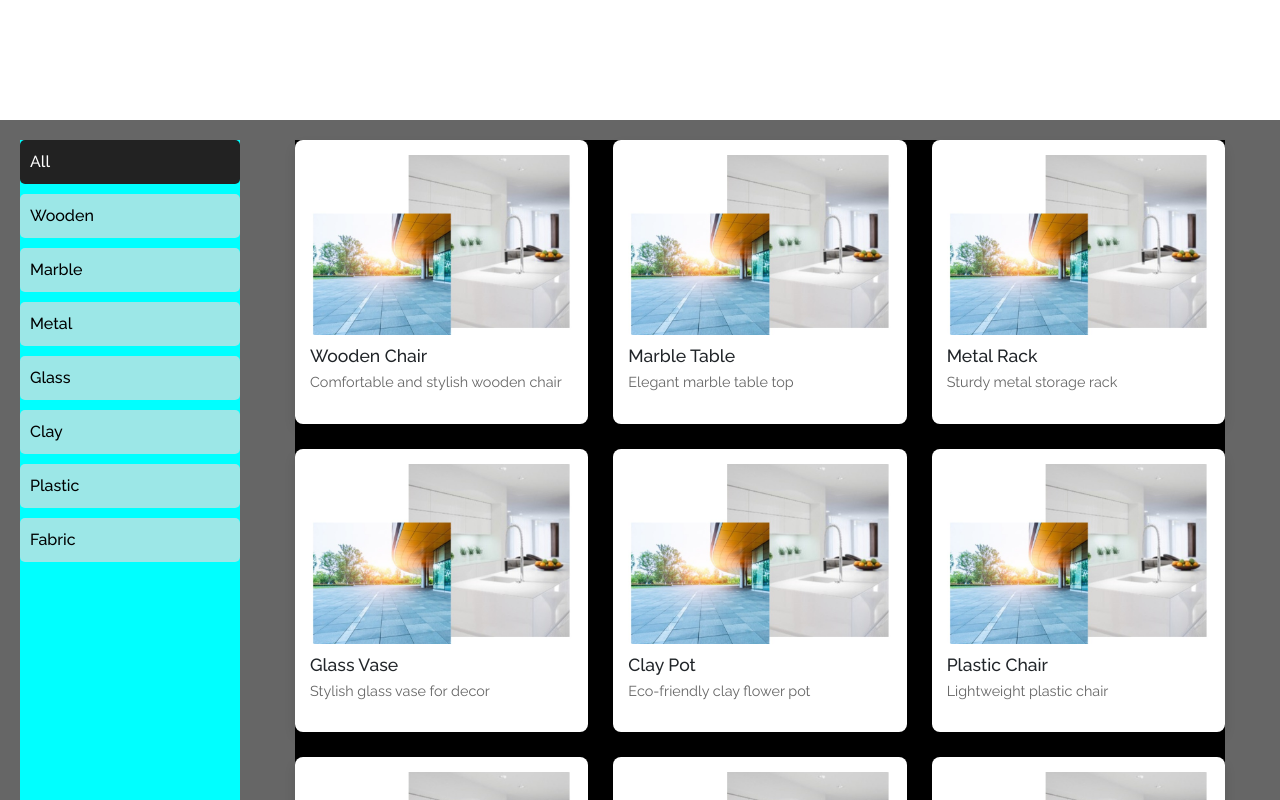
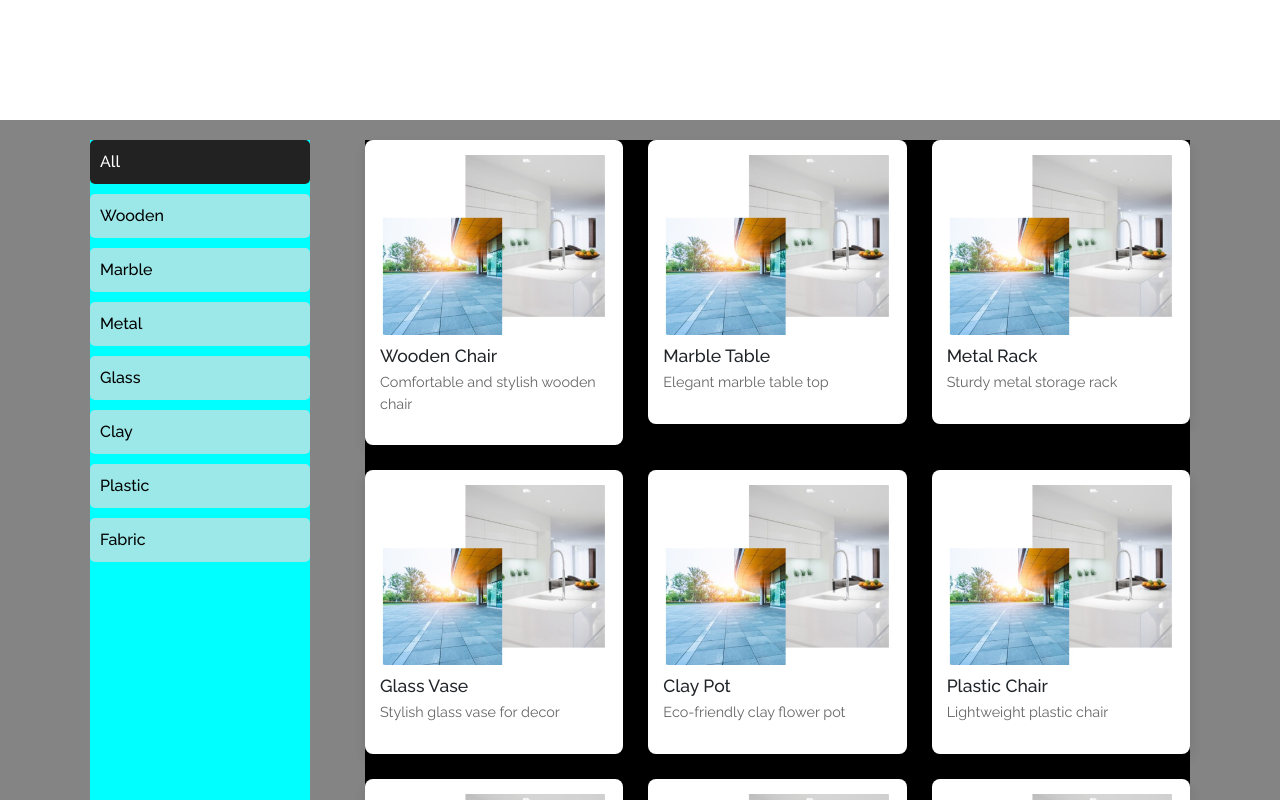
Before and after one commit to rishab-sudo/Alutuff-new, a React (Create React App) app: page /product in a window 1280 px wide. Shown: the part 620-1420 px from the top of the page. Built offline with nearby package versions, Linux system fonts and the light colour scheme.

Commit message:
11july25

```diff
--- a/src/Pages/ProductPage.css
+++ b/src/Pages/ProductPage.css
@@ -105,14 +105,16 @@
 }
 /*  */
 .product-section-container {
+  width: 100%;
+ background-color: #666666cd;
+}
+.product-section-content-div{
   display: flex;
   flex-wrap: wrap;
-  justify-content: center !important;
+  justify-content: space-between !important;
   gap: 20px;
   padding: 20px;
-  background-color: #666;
 }
-
 /* Sidebar */
 .product-sidebar {
   min-width: 220px;
@@ -146,9 +148,10 @@
 
 /* Product Cards */
 .product-grid {
-  margin: auto;
-  max-width: 75%;
+    max-width: 75%;
   display: grid;
+  justify-content: flex-start;
+  align-items: flex-start;
   grid-template-columns: repeat(3, 1fr);
   padding: 0px;
   gap: 25px;
--- a/src/Pages/ProductPage.js
+++ b/src/Pages/ProductPage.js
@@ -112,7 +112,8 @@
 </Container>
 </Container>
 {/*  */}
-  <div className="product-section-container">
+  <Container fluid className="product-section-container">
+    <Container className='product-section-content-div'>
       {/* Sidebar */}
       <div className="product-sidebar">
         {categories.map((cat) => (
@@ -136,8 +137,8 @@
           </div>
         ))}
       </div>
-    </div>
-
+    </Container>
+</Container>
 
 {/*  */}
 <HomeProducts/>
```
